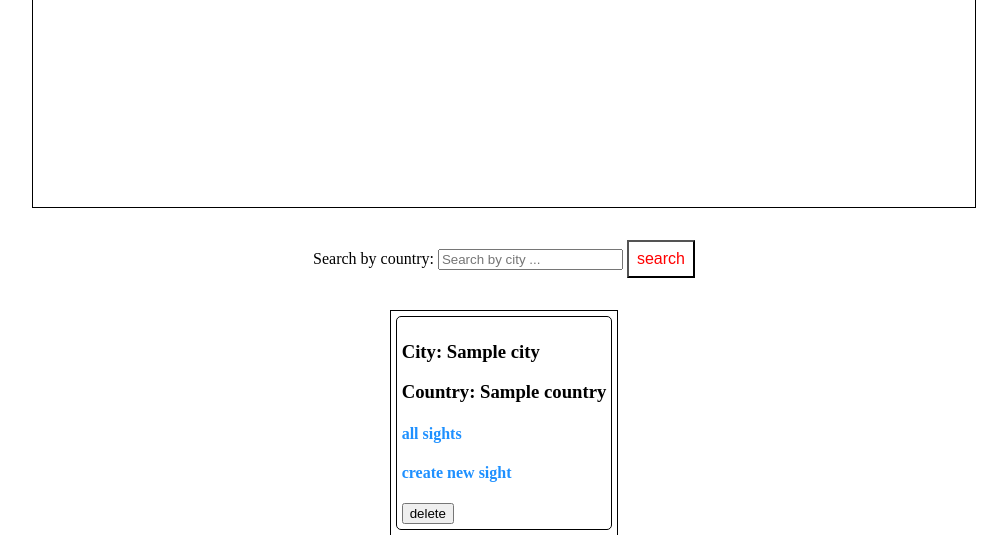
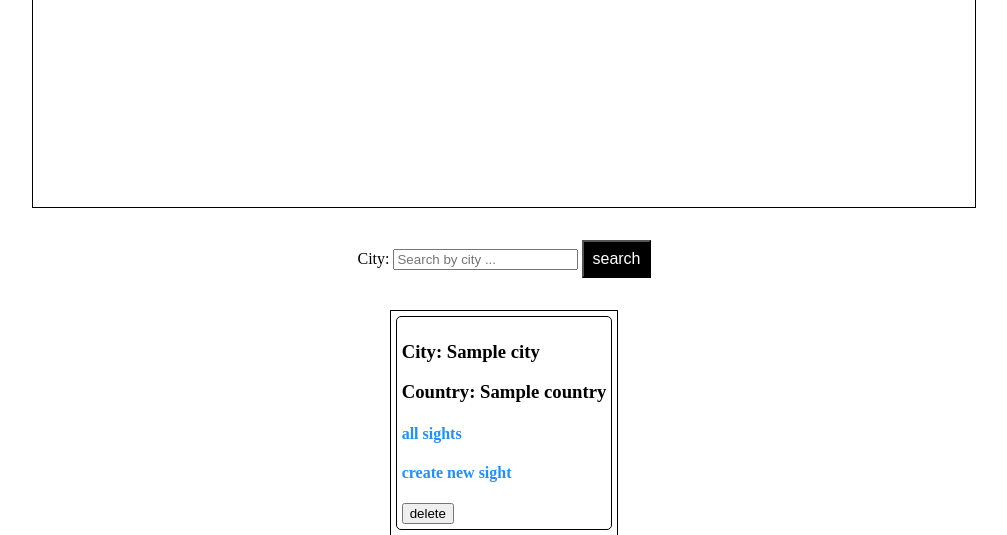
Before and after one commit to gergacio/Adventure-Tracker, a Flask app: page /cities/1 in a window 1280 px wide. Shown: the part 1425-1960 px from the top of the page, without its empty margins (136-1143 px from the left). Run offline with Flask 2, Linux system fonts and the light colour scheme; a database or web service that is not in the repository returns one stand-in record (values such as "Sample title"); some libraries are stand-ins or nearby versions.

Commit message:
Update index.html

```diff
--- a/templates/cities/index.html
+++ b/templates/cities/index.html
@@ -8,9 +8,9 @@
    </div>
    <div>
       <form action="/searchc" method="GET">
-         <label for="city">Search by country:</label>
+         <label for="city">City:</label>
          <input type="text" name="city" id = "city" placeholder="Search by city ...">
-         <button class="delete" type="submit">search</button>
+         <button class="search" type="submit">search</button>
       </form>
    </div>
 
```
